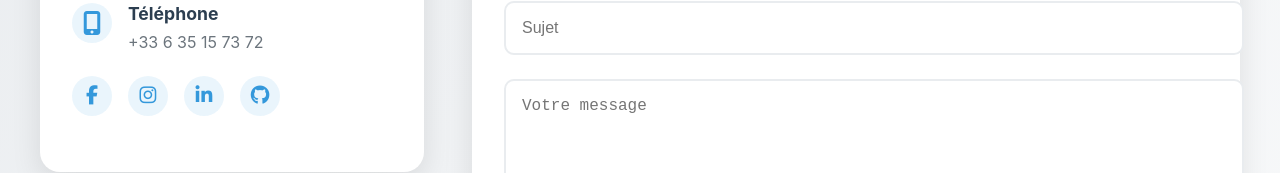
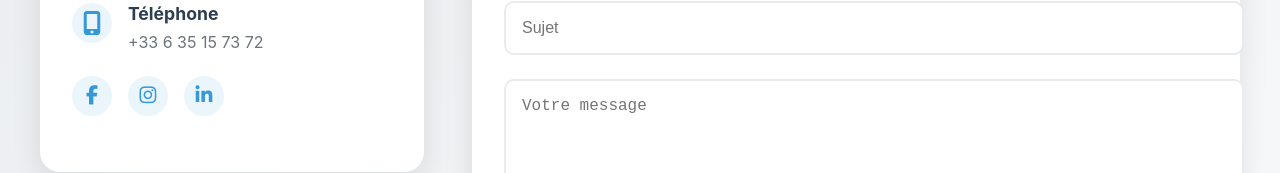
Before and after one commit to hugoperon/portfoliohugo, a React (Create React App) app: page /portfoliohugo/contact in a window 1280 px wide. Shown: the part 404-577 px from the top of the page. Built offline with nearby package versions, Linux system fonts and the light colour scheme.

Commit message:
Deploy portfolio

```diff
--- a/src/components/Contact/Contact.js
+++ b/src/components/Contact/Contact.js
@@ -21,7 +21,6 @@ function Contact() {
     { icon: 'fab fa-facebook-f', url: portfolioData.contact.social.facebook },
     { icon: 'fab fa-instagram', url: portfolioData.contact.social.instagram },
     { icon: 'fab fa-linkedin-in', url: portfolioData.contact.social.linkedin },
-    { icon: 'fab fa-github', url: portfolioData.contact.social.github }
   ];
 
   useEffect(() => {
```
